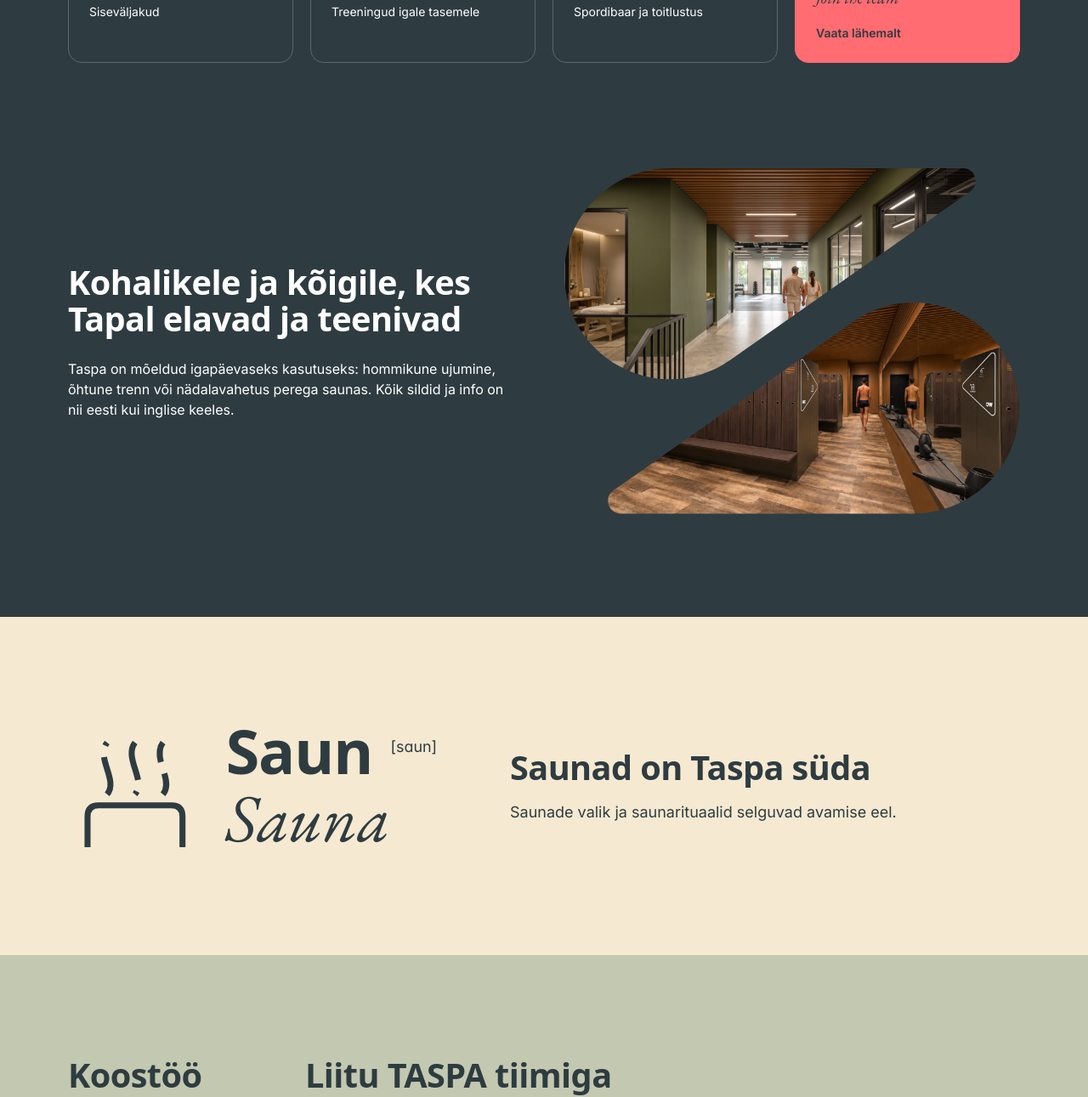
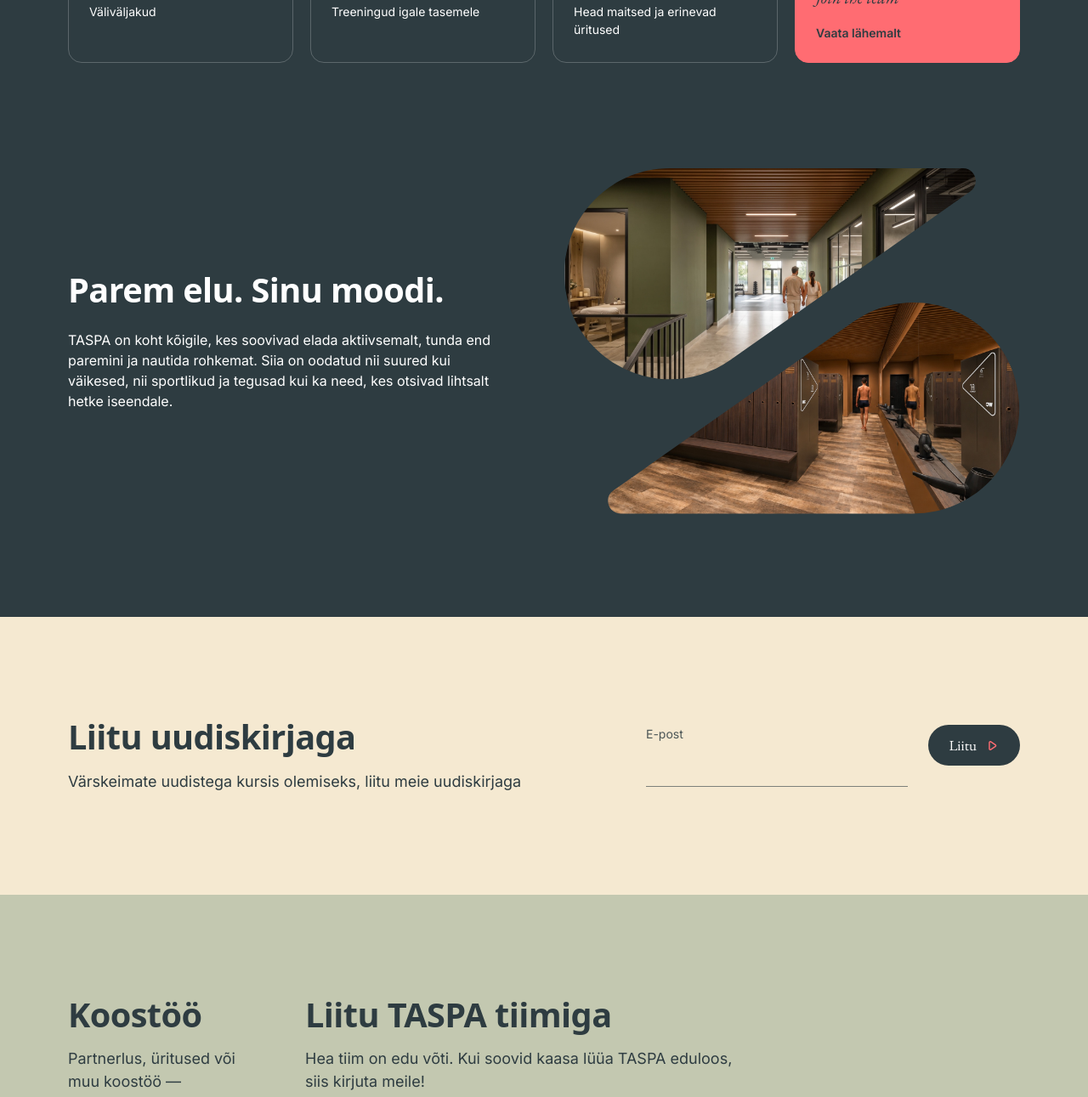
Before and after one commit to refleksou-ctrl/taspa-teaser, a plain HTML site: page index.html in a window 1280 px wide. Shown: the part 1562-2853 px from the top of the page at 85% size. Drawn offline with nearby package versions, Linux system fonts and the light colour scheme; a web font is replaced by a local one.

Commit message:
Match Figma: new services intro and concept copy, newsletter replaces sauna section
Co-Authored-By: Claude Opus 5.5 <noreply@anthropic.com>

```diff
--- a/index.html
+++ b/index.html
@@ -85,16 +85,16 @@
 <main>
   <section class="services dark">
     <div class="wrap">
-      <h2>Mis Taspas tuleb</h2>
-      <p class="sublead">Kõik ühe katuse all, avatud aasta ringi.</p>
+      <h2>TASPA spordi- ja vabaajakeskus</h2>
+      <p class="sublead">Liikumine, heaolu ja mõnus ajaveetmine – kõik mugavalt ühe katuse all.</p>
       <ul class="plates">
         <li><svg class="picto" aria-hidden="true"><use href="#p-gym"/></svg><h3>Jõusaal</h3><i>Gym</i><p>Avatud 24/7</p></li>
         <li><svg class="picto" aria-hidden="true"><use href="#p-pool"/></svg><h3>Bassein</h3><i>Pool</i><p>25 m rajad ja lastebassein</p></li>
         <li><svg class="picto" aria-hidden="true"><use href="#p-sauna"/></svg><h3>Saunad</h3><i>Saunas</i><p>Saunarituaalid</p></li>
         <li><svg class="picto" aria-hidden="true"><use href="#p-spa"/></svg><h3>Spaa</h3><i>Spa</i><p>Mullivannid ja lõõgastusala</p></li>
-        <li><svg class="picto" aria-hidden="true"><use href="#p-padel"/></svg><h3>Padel</h3><i>Padel</i><p>Siseväljakud</p></li>
+        <li><svg class="picto" aria-hidden="true"><use href="#p-padel"/></svg><h3>Padel</h3><i>Padel</i><p>Väliväljakud</p></li>
         <li><svg class="picto" aria-hidden="true"><use href="#p-training"/></svg><h3>Treeningud</h3><i>Group training</i><p>Treeningud igale tasemele</p></li>
-        <li><svg class="picto" aria-hidden="true"><use href="#p-resto"/></svg><h3>Taspa Resto</h3><i>Restaurant</i><p>Spordibaar ja toitlustus</p></li>
+        <li><svg class="picto" aria-hidden="true"><use href="#p-resto"/></svg><h3>Taspa Resto</h3><i>Restaurant</i><p>Head maitsed ja erinevad üritused</p></li>
         <li class="plate-cta"><a href="#tiim"><svg class="picto" aria-hidden="true"><use href="#p-join"/></svg><h3>Liitu TASPA tiimiga</h3><i>Join the team</i><p>Vaata lähemalt</p></a></li>
       </ul>
     </div>
@@ -103,8 +103,8 @@
   <section class="concept dark">
     <div class="wrap concept__row">
       <div class="concept__text">
-        <h2>Kohalikele ja kõigile, kes Tapal elavad ja teenivad</h2>
-        <p>Taspa on mõeldud igapäevaseks kasutuseks: hommikune ujumine, õhtune trenn või nädalavahetus perega saunas. Kõik sildid ja info on nii eesti kui inglise keeles.</p>
+        <h2>Parem elu. Sinu moodi.</h2>
+        <p>TASPA on koht kõigile, kes soovivad elada aktiivsemalt, tunda end paremini ja nautida rohkemat. Siia on oodatud nii suured kui väikesed, nii sportlikud ja tegusad kui ka need, kes otsivad lihtsalt hetke iseendale.</p>
       </div>
       <svg class="smark" viewBox="0 0 318 242" role="img" aria-label="Taspa koridor ja riietusruum">
         <defs>
@@ -117,26 +117,17 @@
     </div>
   </section>
 
-  <section class="sauna light">
-    <div class="wrap sauna__row">
-      <div class="signset">
-        <svg class="signset__picto" viewBox="0 0 48 48" aria-hidden="true">
-          <g class="steam">
-            <path pathLength="1" d="M14 27C18.2 22 9.8 14 14 8.5"/>
-            <path pathLength="1" d="M24 27C28.2 22 19.8 14 24 8.5"/>
-            <path pathLength="1" d="M34 27C38.2 22 29.8 14 34 8.5"/>
-          </g>
-          <path d="M7 46V35C7 32.3333 8.33333 31 11 31H37C39.6667 31 41 32.3333 41 35V46"/>
-        </svg>
-        <div class="signset__names">
-          <p class="signset__et">Saun <small>[sɑun]</small></p>
-          <p class="signset__en">Sauna</p>
-        </div>
+  <section class="news light">
+    <div class="wrap news__row">
+      <div class="news__text">
+        <h2>Liitu uudiskirjaga</h2>
+        <p>Värskeimate uudistega kursis olemiseks, liitu meie uudiskirjaga</p>
+        <p class="form-msg" id="liitunud" role="status">Aitäh! Oled uudiskirjaga liitunud.</p>
       </div>
-      <div class="sauna__text">
-        <h2>Saunad on Taspa süda</h2>
-        <p>Saunade valik ja saunarituaalid selguvad avamise eel.</p>
-      </div>
+      <form class="form" onsubmit="event.preventDefault(); this.reset(); location.hash = 'liitunud'">
+        <label>E-post<input name="email" type="email" required maxlength="150" autocomplete="email"></label>
+        <button class="btn" type="submit">Liitu <svg class="arrow"><use href="#arrow"/></svg></button>
+      </form>
     </div>
   </section>
   <section class="contact" id="kontakt">
@@ -154,7 +145,7 @@
       </div>
       <div class="contact__col" id="tiim">
         <h2>Liitu TASPA tiimiga</h2>
-        <p>Taspa vajab avamiseks tiimi. Kui soovid meiega töötada, kirjuta meile.</p>
+        <p>Hea tiim on edu võti. Kui soovid kaasa lüüa TASPA eduloos,<br>siis kirjuta meile!</p>
         <p class="form-msg" id="saadetud" role="status">Aitäh! Sõnum on saadetud, võtame sinuga ühendust.</p>
         <p class="form-msg form-msg--err" id="viga" role="alert">Sõnumit ei õnnestunud saata. Proovi uuesti või kirjuta meile e-postiga.</p>
         <form class="form" action="send.php" method="post" onsubmit="event.preventDefault(); this.reset(); location.hash = 'saadetud'">
--- a/motion.js
+++ b/motion.js
@@ -2,7 +2,7 @@
 // Reduced motion: same reveals, opacity only (CSS removes the movement).
 // Without JS everything is simply visible.
 (() => {
-  const targets = ['.services h2', '.services .sublead', '.plates li', '.concept__text', '.smark', '.signset', '.sauna__text', '.contact__col', '.footer__row'];
+  const targets = ['.services h2', '.services .sublead', '.plates li', '.concept__text', '.smark', '.news__text', '.news .form', '.contact__col', '.footer__row'];
   const els = [...document.querySelectorAll(targets.join(','))];
   document.querySelectorAll('.plates li').forEach((li, i) => li.style.setProperty('--i', i % 4 + Math.floor(i / 4)));
   els.forEach(el => el.setAttribute('data-reveal', ''));
--- a/styles.css
+++ b/styles.css
@@ -139,6 +139,21 @@ symbol path[pathLength] { stroke-dasharray: 1; } /* only moving strokes get a da
   .sauna__text { flex: 0 0 600px; }
 }
 
+/* NEWSLETTER */
+.news { padding-block: var(--section); }
+.news__row { display: flex; flex-direction: column; gap: var(--section); }
+.news__text { display: flex; flex-direction: column; gap: 16px; }
+.news__text > p:not(.form-msg) { font-size: clamp(18px, 1.4vw, 20px); }
+.news .form { margin-top: 0; }
+.news .form input:-webkit-autofill { -webkit-box-shadow: inset 0 0 0 100px var(--cream); }
+@media (min-width: 900px) {
+  .news__row { flex-direction: row; align-items: center; gap: var(--margin); }
+  .news__text { flex: 0 0 600px; }
+  .news .form { display: flex; flex-direction: row; align-items: flex-end; gap: 24px; }
+  .news .form label { flex: 1; }
+  .news .form .btn { margin-top: 0; }
+}
+
 /* CONTACT + JOIN THE TEAM */
 .contact { background: var(--sage); color: var(--dark); padding-block: var(--section); scroll-margin-top: 0; }
 .contact__row { display: grid; gap: var(--section); }
```
